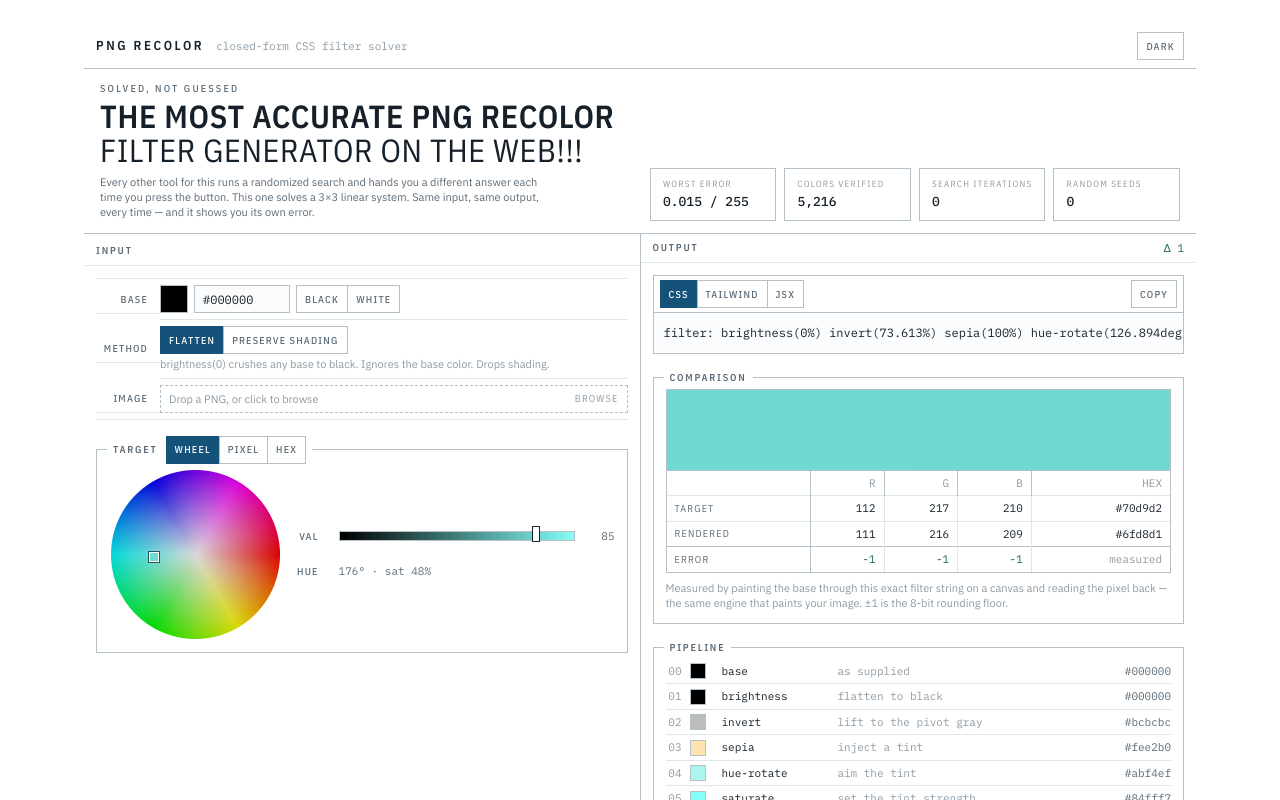
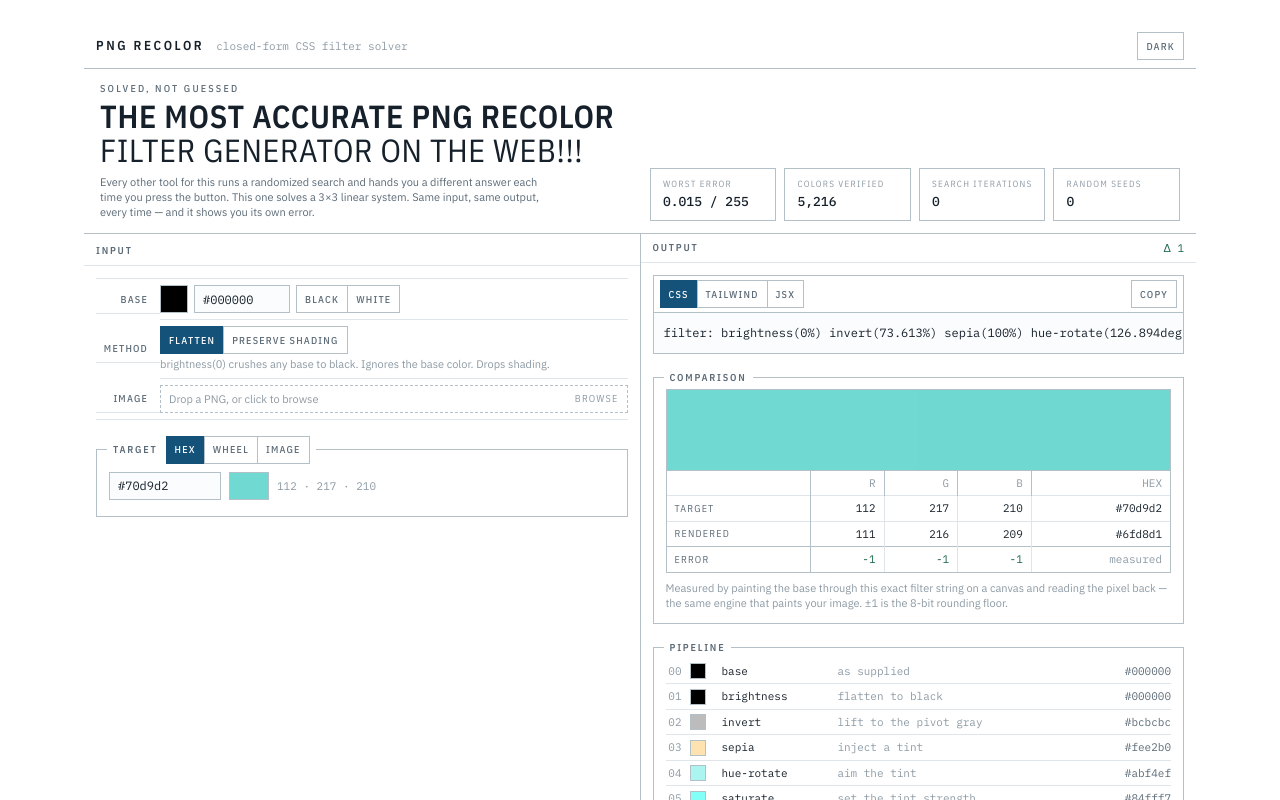
Before and after one commit to konstantinstanmeyer/color-picker, a Next.js app: page / in a window 1280 px wide. Shown: the top 800 px of the page. Built offline with nearby package versions, Linux system fonts and the light colour scheme.

Commit message:
small QOL fixes

```diff
--- a/app/globals.css
+++ b/app/globals.css
@@ -1,6 +1,6 @@
 @import "tailwindcss";
 
-@custom-variant dark (&:where(.dark, .dark *));
+/* @custom-variant dark (&:where(.dark, .dark *)); */
 
 /* pallette */
 :root {
@@ -71,6 +71,19 @@
   --radius-md: 0px;
   --radius-lg: 0px;
   --radius-xl: 0px;
+}
+
+@theme {
+  --animate-fade-in: fade-in 0.5s ease-out forwards;
+
+  @keyframes fade-in {
+    from {
+      opacity: 0;
+    }
+    to {
+      opacity: 1;
+    }
+  }
 }
 
 html {
@@ -165,3 +178,11 @@ html {
   outline: 1px solid var(--accent);
   outline-offset: 1px;
 }
+
+@keyframes wheel-fade {
+  from { opacity: 0; }
+  to   { opacity: 1; }
+}
+@media (prefers-reduced-motion: no-preference) {
+  .wheel-fade { animation: wheel-fade 300ms ease-out; }
+}
--- a/app/page.tsx
+++ b/app/page.tsx
@@ -174,7 +174,7 @@ function ColorWheel({ value, onChange }: { value: Vec3; onChange: (v: Vec3) => v
           ref={ref}
           width={SIZE}
           height={SIZE}
-          className="cursor-crosshair touch-none rounded-full"
+          className="cursor-crosshair touch-none rounded-full wheel-fade"
           style={{ width: SIZE, height: SIZE }}
           onPointerDown={(e) => {
             dragging.current = true;
@@ -185,7 +185,6 @@ function ColorWheel({ value, onChange }: { value: Vec3; onChange: (v: Vec3) => v
           onPointerUp={() => (dragging.current = false)}
           onPointerCancel={() => (dragging.current = false)}
         />
-        {/* a square reticle, not a bubble */}
         <div
           className="pointer-events-none absolute h-2.5 w-2.5 -translate-x-1/2 -translate-y-1/2 border border-white outline outline-1 outline-black/60"
           style={{ left: mx, top: my, background: vecToHex(value) }}
@@ -468,7 +467,7 @@ export default function Page() {
   const [targetDraft, setTargetDraft] = useState(vecToHex(INITIAL_TARGET));
   const [base, setBase] = useState<Vec3>([0, 0, 0]);
   const [mode, setMode] = useState<Mode>("flatten");
-  const [tab, setTab] = useState<"wheel" | "image" | "hex">("wheel");
+  const [tab, setTab] = useState<"wheel" | "image" | "hex">("hex");
   const [baseDraft, setBaseDraft] = useState("#000000");
   const [img, setImg] = useState<string | null>(null);
   const [fmtTab, setFmtTab] = useState<"css" | "tailwind" | "jsx">("css");
@@ -657,9 +656,9 @@ export default function Page() {
                     <div className={SEG}>
                       {(
                         [
+                          ["hex", "Hex"],
                           ["wheel", "Wheel"],
-                          ["image", "Pixel"],
-                          ["hex", "Hex"],
+                          ["image", "Image"],
                         ] as const
                       ).map(([id, l]) => (
                         <button
```
